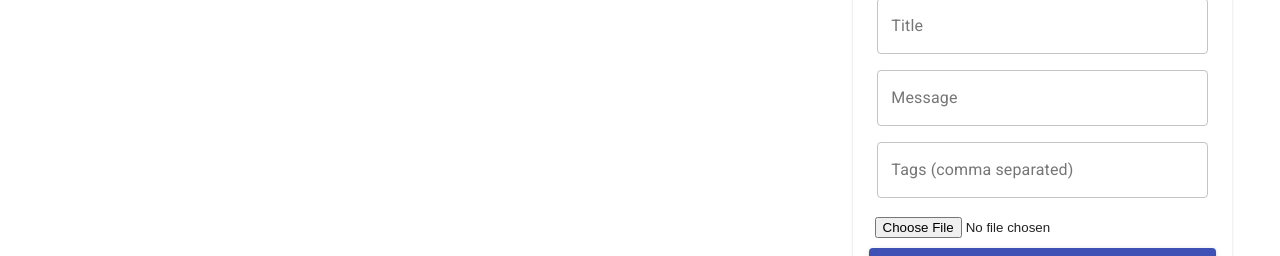
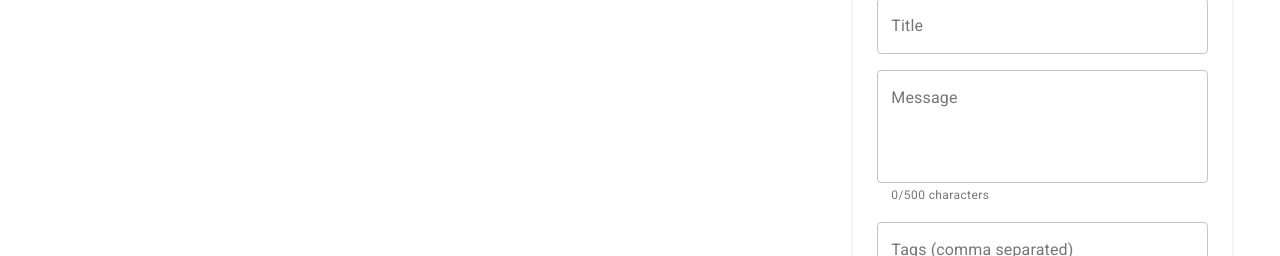
Before and after one commit to fullstack-with-PALAK/Memora, a React (Create React App) app in the folder client/: page / in a window 1280 px wide. Shown: the part 338-594 px from the top of the page. Built offline with nearby package versions, Linux system fonts and the light colour scheme; no server answers.

Commit message:
feat: Add character counter to message field

```diff
--- a/client/src/components/Form/Form.js
+++ b/client/src/components/Form/Form.js
@@ -38,7 +38,18 @@ const Form = ({ currentId, setCurrentId }) => {
         <Typography variant="h6">{currentId ? 'Editing' : 'Creating'} a Memory</Typography>
         <TextField name="creator" variant="outlined" label="Creator" fullWidth value={postData.creator} onChange={(e) => setPostData({ ...postData, creator: e.target.value })} />
         <TextField name="title" variant="outlined" label="Title" fullWidth value={postData.title} onChange={(e) => setPostData({ ...postData, title: e.target.value })} />
-        <TextField name="message" variant="outlined" label="Message" fullWidth value={postData.message} onChange={(e) => setPostData({ ...postData, message: e.target.value })} />
+        <TextField
+          name="message"
+          variant="outlined"
+          label="Message"
+          fullWidth
+          multiline
+          rows={4}
+          value={postData.message}
+          onChange={(e) => setPostData({ ...postData, message: e.target.value })}
+          helperText={`${postData.message.length}/500 characters`}
+          inputProps={{ maxLength: 500 }}
+        />
         <TextField name="tags" variant="outlined" label="Tags (comma separated)" fullWidth value={postData.tags} onChange={(e) => setPostData({ ...postData, tags: e.target.value.split(',') })} />
         <div className={classes.fileInput}>
           <FileBase type="file" multiple={false} onDone={({ base64 }) => setPostData({ ...postData, selectedFile: base64 })} />
```
